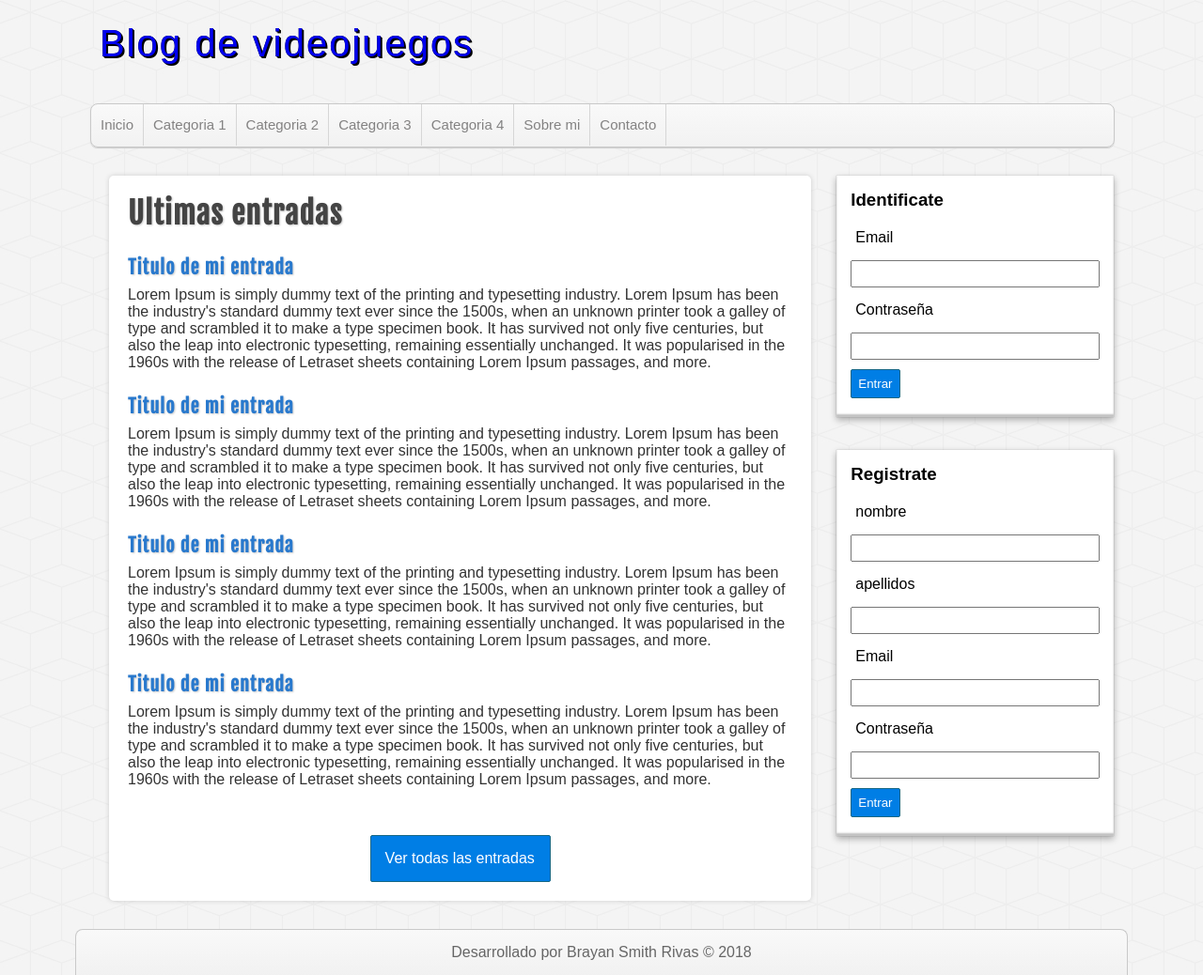
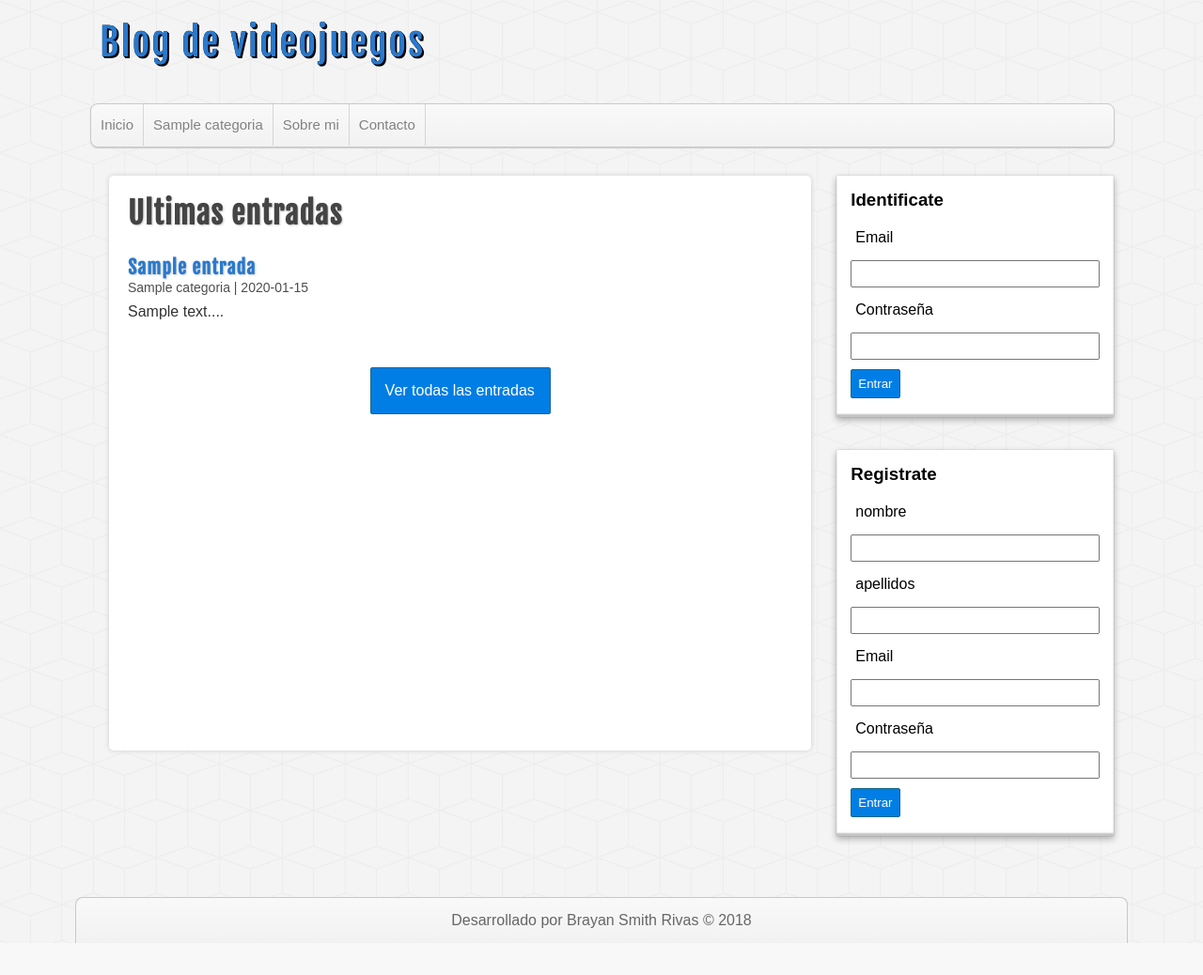
Before and after one commit to smithrivas/curso_master-php, a PHP site: page / in a window 1280 px wide. Shown: the whole page at 94% size. After the commit the page ends 1004 px from the top, so only its background shows below. Run offline with PHP 8.4, Linux system fonts and the light colour scheme; tables that the repository leaves empty hold one stand-in row (values such as "Sample post").

Commit message:
Login terminado y listado de entradas y categorias terminado

```diff
--- a/proyecto-php/assets/css/style.css
+++ b/proyecto-php/assets/css/style.css
@@ -37,6 +37,12 @@ body{
   background: red;
 }
 
+.fecha{
+  color: #4e4e4e;
+  margin-top: 5px;
+  font-size: 14px;
+}
+
 /*CABECERA*/
 #cabecera{
   width: 85%;
@@ -52,7 +58,7 @@ body{
   height: 110px;
 }
 
-#logo{
+#logo a{
   font-family: "fajala", Helvetica;
   font-size: 40px;
   letter-spacing: 2px;
@@ -150,7 +156,8 @@ label, input[type="password"]{
 }
 
 input[type="button"],
-input[type="submit"]{
+input[type="submit"],
+.boton{
   margin-top: 5px;
   margin-bottom: 5px;
   display: block;
@@ -160,6 +167,26 @@ input[type="submit"]{
   border: 1px solid #156785;
   cursor: pointer;
   padding: 7px;
+}
+
+.boton{
+  text-align: center;
+  width: 130px;
+}
+
+.boton-naranja{
+  background: orange;
+  border-color: #bd7d08;
+}
+
+.boton-verde{
+  background: #21b921;
+  border-color: green;
+}
+
+.boton-rojo{
+  background: red;
+  border-color: darkred;
 }
 
 /*PRINCIPAL*/
--- a/proyecto-php/includes/cabecera.php
+++ b/proyecto-php/includes/cabecera.php
@@ -1,5 +1,6 @@
 <?php
 require_once 'includes/conexion.php';
+require_once 'includes/helpers.php';
 ?>
 <!DOCTYPE HTML>
 <html lang="es">
@@ -22,10 +23,16 @@ require_once 'includes/conexion.php';
             <nav id="menu">
               <ul>
                 <li><a href="">Inicio</a></li>
-                <li><a href="">Categoria 1</a></li>
-                <li><a href="">Categoria 2</a></li>
-                <li><a href="">Categoria 3</a></li>
-                <li><a href="">Categoria 4</a></li>
+                <?php
+                  $categorias = conseguirCategorias($db);
+                  if(!empty($categorias)):
+                    while($categoria = mysqli_fetch_assoc($categorias)):
+                ?>
+                    <li><a href="categoria.php?id=<?=$categoria['id']?>"><?=$categoria['nombre']?></a></li>
+                <?php
+                    endwhile;
+                  endif;
+                ?>
                 <li><a href="">Sobre mi</a></li>
                 <li><a href="">Contacto</a></li>
               </ul>
--- a/proyecto-php/includes/helpers.php
+++ b/proyecto-php/includes/helpers.php
@@ -20,5 +20,33 @@ function borrarErrores(){
     $_SESSION['completado'] = null;
     $borrado = session_unset($_SESSION['completado']);
   }
-  //return $borrado;
+  return $borrado;
 }
+
+function conseguirCategorias($conexion){
+  $sql = "SELECT * FROM categorias ORDER BY id ASC;";
+  $categorias = mysqli_query($conexion, $sql);
+
+  $resultado = array();
+
+  if ($categorias && mysqli_num_rows($categorias)>=1) {
+    $resultado = $categorias;
+  }
+
+  return $resultado;
+}
+
+function conseguirUltimasEntradas($conexion){
+  $sql ="SELECT e.*, c.nombre AS 'categoria' FROM entradas e ".
+        "INNER JOIN categorias c ON e.categoria_id=c.id ".
+        "ORDER BY e.id DESC LIMIT 4";
+  $entradas = mysqli_query($conexion, $sql);
+
+  $resultado = array();
+
+  if ($entradas && mysqli_num_rows($entradas)>=1) {
+    $resultado = $entradas;
+  }
+
+  return $resultado;
+}
--- a/proyecto-php/includes/lateral.php
+++ b/proyecto-php/includes/lateral.php
@@ -1,9 +1,27 @@
-<?php require_once 'includes/helpers.php'; ?>
-
 <!-- BARRA LATERAL -->
 <aside id="sidebar">
+    <?php if(isset($_SESSION['usuario'])): ?>
+    <div id="usuario-logueado" class="bloque">
+      <h3>Bienvenido, <?=$_SESSION['usuario']['nombre'].' '.$_SESSION['usuario']['apellidos'];?></h3>
+      <!-- Botones -->
+      <a href="cerrar.php" class="boton boton-verde">Crear entradas</a>
+      <a href="cerrar.php" class="boton">Crear categoria</a>
+      <a href="cerrar.php" class="boton boton-naranja">Mis datos</a>
+      <a href="cerrar.php" class="boton boton-rojo">Cerrar sesión</a>
+    </div>
+  <?php endif; ?>
+
+  <?php if(!isset($_SESSION['usuario'])): ?>
+
     <div id="login" class="bloque">
         <h3>Identificate</h3>
+
+        <?php if(isset($_SESSION['error_login'])): ?>
+        <div class="alerta alerta-error">
+          <?=$_SESSION['error_login'];?>
+        </div>
+      <?php endif; ?>
+
         <form action="login.php" method="POST">
         <label for="email">Email</label>
         <input type="email" name="email"/>
@@ -48,4 +66,5 @@
         </form>
         <?php borrarErrores(); ?>
     </div>
+  <?php endif; ?>
 </aside>
--- a/proyecto-php/index.php
+++ b/proyecto-php/index.php
@@ -4,33 +4,24 @@
 <!-- CAJA PRINCIPAL -->
 <div id="principal">
     <h1>Ultimas entradas</h1>
-    <article class="entrada">
-      <a href="#">
-        <h2>Titulo de mi entrada</h2>
-        <p>Lorem Ipsum is simply dummy text of the printing and typesetting industry. Lorem Ipsum has been the industry's standard dummy text ever since the 1500s, when an unknown printer took a galley of type and scrambled it to make a type specimen book. It has survived not only five centuries, but also the leap into electronic typesetting, remaining essentially unchanged. It was popularised in the 1960s with the release of Letraset sheets containing Lorem Ipsum passages, and more.</p>
-      </a>
-    </article>
 
-    <article class="entrada">
-      <a href="#">
-        <h2>Titulo de mi entrada</h2>
-        <p>Lorem Ipsum is simply dummy text of the printing and typesetting industry. Lorem Ipsum has been the industry's standard dummy text ever since the 1500s, when an unknown printer took a galley of type and scrambled it to make a type specimen book. It has survived not only five centuries, but also the leap into electronic typesetting, remaining essentially unchanged. It was popularised in the 1960s with the release of Letraset sheets containing Lorem Ipsum passages, and more.</p>
-      </a>
-    </article>
+    <?php
+    $entradas = conseguirUltimasEntradas($db);
+    if(!empty($entradas)):
+      while($entrada = mysqli_fetch_assoc($entradas)):
+    ?>
+        <article class="entrada">
+          <a href="#">
+            <h2><?=$entrada['titulo'];?></h2>
+            <span class="fecha"><?=$entrada['categoria'].' | '.$entrada['fecha'];?></span>
+            <p><?=substr($entrada['descripcion'], 0, 180)."...";?></p>
+          </a>
+        </article>
+    <?php
+      endwhile;
+    endif;
+    ?>
 
-    <article class="entrada">
-      <a href="#">
-        <h2>Titulo de mi entrada</h2>
-        <p>Lorem Ipsum is simply dummy text of the printing and typesetting industry. Lorem Ipsum has been the industry's standard dummy text ever since the 1500s, when an unknown printer took a galley of type and scrambled it to make a type specimen book. It has survived not only five centuries, but also the leap into electronic typesetting, remaining essentially unchanged. It was popularised in the 1960s with the release of Letraset sheets containing Lorem Ipsum passages, and more.</p>
-      </a>
-    </article>
-
-    <article class="entrada">
-      <a href="#">
-        <h2>Titulo de mi entrada</h2>
-        <p>Lorem Ipsum is simply dummy text of the printing and typesetting industry. Lorem Ipsum has been the industry's standard dummy text ever since the 1500s, when an unknown printer took a galley of type and scrambled it to make a type specimen book. It has survived not only five centuries, but also the leap into electronic typesetting, remaining essentially unchanged. It was popularised in the 1960s with the release of Letraset sheets containing Lorem Ipsum passages, and more.</p>
-      </a>
-    </article>
     <div id="ver-todas">
       <a href="#">Ver todas las entradas</a>
     </div>
```
Also changed, not shown: proyecto-php/cerrar.php (added, +7 -0 lines), proyecto-php/login.php (added, +40 -0 lines).
